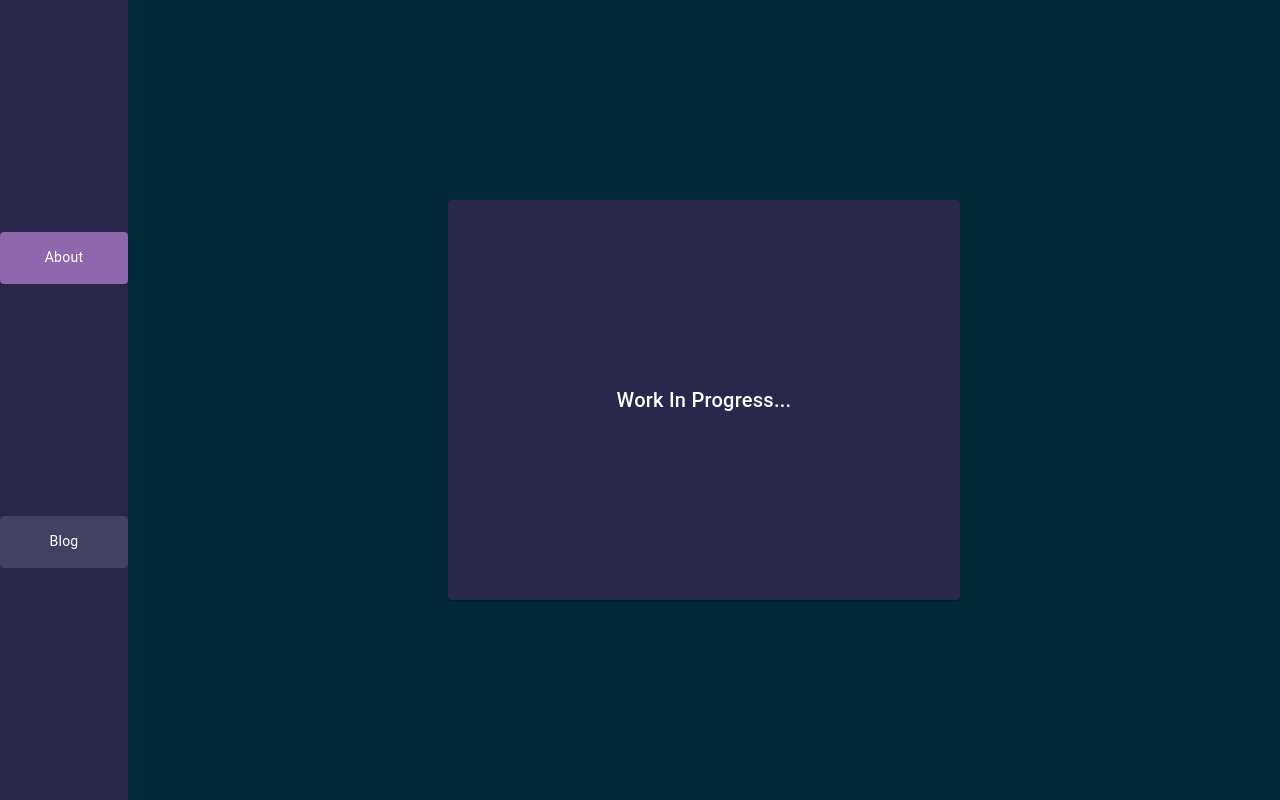
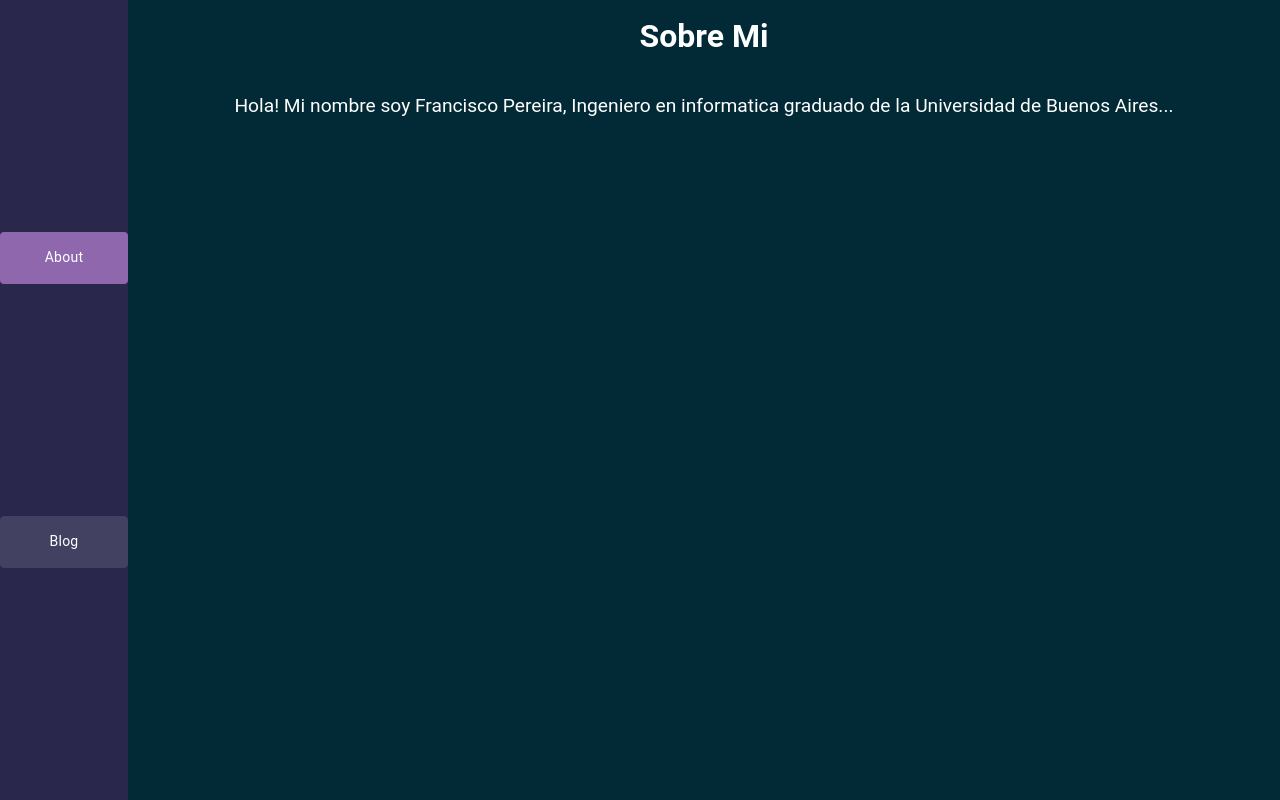
Before and after one commit to franciscoJpereira/franciscoJpereira.github.io, a Vue app: page / in a window 1280 px wide. Built offline with nearby package versions, Linux system fonts and the light colour scheme.

Commit message:
ADD: About Page component

```diff
--- a/src/components/AboutPage.vue
+++ b/src/components/AboutPage.vue
@@ -1,16 +1,40 @@
 <script setup lang="ts">
-interface Dot {
-    title: string,
-    description: string,
-}
-
 defineProps({
     flex: Number,
-    dots: Array<Dot>
 })
-
 </script>
 
 <template>
+   <div :style="{'flex': flex}"
+        class="about-container"
+   >
+        <div class="title-container text-center">
+            <h1>Sobre Mi</h1>
+        </div>
+        <div class="info-conatiner text-center">
+            <p class="text-paragraph">
+                Hola! Mi nombre soy Francisco Pereira, Ingeniero en informatica
+                graduado de la Universidad de Buenos Aires...
+            </p>
+            <br></br>
+            <p class="text-paragraph"></p>
+        </div>
+   </div>
+</template>
 
-</template>
+<style>
+    .about-container {
+        display: flex;
+        flex-direction: column;
+    }
+    .title-container {
+        margin-top: 1%;
+        height: 10%;
+        width: 100%;
+    }
+    .info-container {
+    }
+    .text-paragraph {
+        font-size: larger;
+    }
+</style>
--- a/src/views/MainView.vue
+++ b/src/views/MainView.vue
@@ -1,6 +1,8 @@
 <script setup lang="ts">
 import WorkInProgressCard from '@/components/WorkInProgressCard.vue';
 import Menu from '@/components/Menu.vue';
+import AboutPage from '@/components/AboutPage.vue';
+
 
 const options = [
 {
@@ -12,14 +14,13 @@ const options = [
     active: false
 }
 ]
-
 </script>
 
 
 <template>
     <div class="main-background bg-background">
         <Menu :flex="1" :options="options"/>
-        <WorkInProgressCard :flex='9'/>
+        <AboutPage :flex="1" />
     </div>
 </template>
 
```
